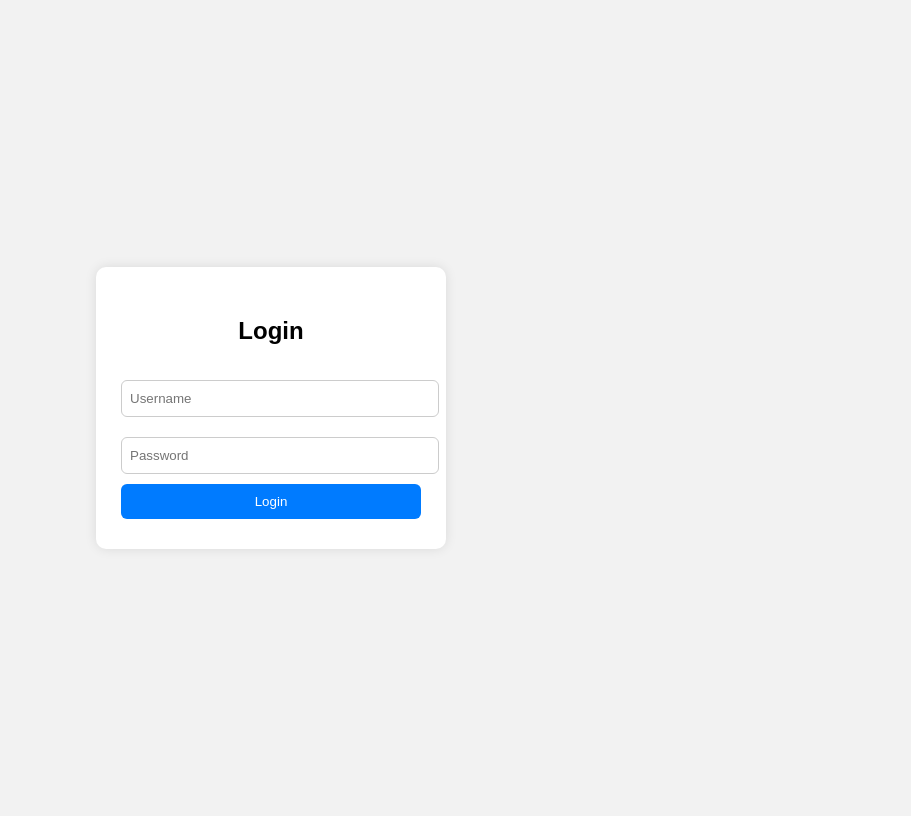
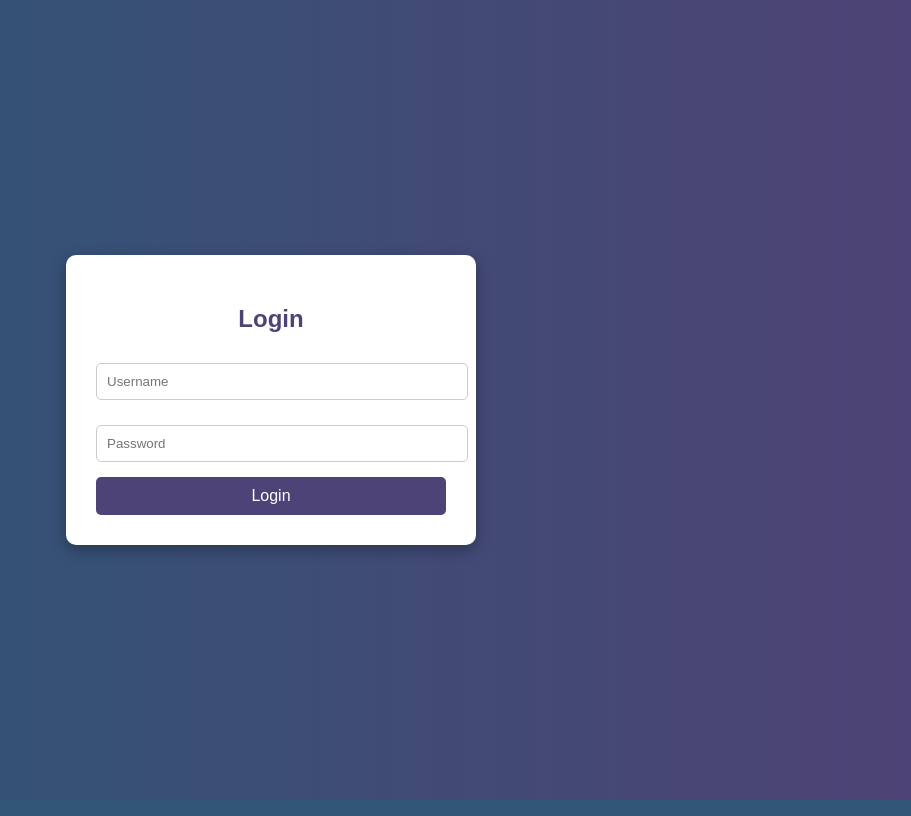
Before and after one commit to dannysclement/AutoZone.githup.io, a PHP site: page / in a window 1280 px wide. Shown: the whole page, without its empty margins (369-1280 px from the left). Run offline with PHP 8.4, Linux system fonts and the light colour scheme.

Commit message:
Update index.php

```diff
--- a/index.php
+++ b/index.php
@@ -1,18 +1,20 @@
 <?php
-// Define hardcoded credentials
-$correct_username = "admin";
-$correct_password = "1234";
-$login_success = false;
-$error_message = "";
+$login_error = "";
+$login_success = "";
 
 if ($_SERVER["REQUEST_METHOD"] == "POST") {
-    $username = $_POST['username'] ?? '';
-    $password = $_POST['password'] ?? '';
+    // Hardcoded credentials (for demonstration purposes)
+    $valid_username = "admin";
+    $valid_password = "1234";
 
-    if ($username === $correct_username && $password === $correct_password) {
-        $login_success = true;
+    // Get input from form
+    $username = $_POST["username"];
+    $password = $_POST["password"];
+
+    if ($username === $valid_username && $password === $valid_password) {
+        $login_success = "✅ Login successful. Welcome, $username!";
     } else {
-        $error_message = "Invalid username or password!";
+        $login_error = "❌ Invalid username or password.";
     }
 }
 ?>
@@ -20,99 +22,101 @@ if ($_SERVER["REQUEST_METHOD"] == "POST") {
 <!DOCTYPE html>
 <html lang="en">
 <head>
-    <meta charset="UTF-8">
-    <title>Simple Login Form</title>
+  <meta charset="UTF-8" />
+  <meta name="viewport" content="width=device-width, initial-scale=1.0"/>
+  <title>Login Page</title>
   <style>
     body {
       font-family: Arial, sans-serif;
-            background: #f2f2f2;
+      background: linear-gradient(to right, #2b5876, #4e4376);
       display: flex;
       justify-content: center;
       align-items: center;
       height: 100vh;
+      margin: 0;
     }
 
     .login-container {
-            background: white;
-            padding: 30px 25px;
+      background-color: white;
+      padding: 30px;
       border-radius: 10px;
-            box-shadow: 0px 0px 12px rgba(0,0,0,0.1);
-            width: 300px;
+      box-shadow: 0 5px 15px rgba(0,0,0,0.3);
+      width: 100%;
+      max-width: 350px;
     }
 
-        h2 {
+    .login-container h2 {
+      margin-bottom: 20px;
       text-align: center;
-            margin-bottom: 25px;
+      color: #4e4376;
     }
 
     input[type="text"],
     input[type="password"] {
       width: 100%;
-            padding: 10px 8px;
-            margin: 10px 0;
+      padding: 10px;
+      margin: 10px 0 15px 0;
       border: 1px solid #ccc;
-            border-radius: 6px;
+      border-radius: 5px;
     }
 
-        input[type="submit"] {
+    button {
       width: 100%;
       padding: 10px;
-            background: #007BFF;
+      background-color: #4e4376;
       color: white;
       border: none;
-            border-radius: 6px;
+      border-radius: 5px;
+      font-size: 16px;
       cursor: pointer;
     }
 
-        input[type="submit"]:hover {
-            background: #0056b3;
+    button:hover {
+      background-color: #2b5876;
+    }
+
+    .message {
+      text-align: center;
+      margin-top: 10px;
+      font-weight: bold;
     }
 
     .error {
       color: red;
-            text-align: center;
-            margin-bottom: 10px;
     }
 
-        .success-message {
-            background: #e0fce0;
-            padding: 20px;
-            border-radius: 10px;
-            text-align: center;
+    .success {
+      color: green;
     }
   </style>
+</head>
+<body>
+  <div class="login-container">
+    <h2>Login</h2>
+    <form method="post" onsubmit="return validateForm()">
+      <input type="text" name="username" id="username" placeholder="Username" />
+      <input type="password" name="password" id="password" placeholder="Password" />
+      <button type="submit">Login</button>
+    </form>
+
+    <?php if ($login_error): ?>
+      <div class="message error"><?php echo $login_error; ?></div>
+    <?php elseif ($login_success): ?>
+      <div class="message success"><?php echo $login_success; ?></div>
+    <?php endif; ?>
+  </div>
+
   <script>
     function validateForm() {
-            const username = document.forms["loginForm"]["username"].value;
-            const password = document.forms["loginForm"]["password"].value;
+      var username = document.getElementById("username").value.trim();
+      var password = document.getElementById("password").value.trim();
+
       if (username === "" || password === "") {
-                alert("Username and password are required.");
+        alert("Please fill in both username and password.");
         return false;
       }
       return true;
     }
   </script>
-</head>
-<body>
-
-<?php if ($login_success): ?>
-    <div class="success-message">
-        <h2>Welcome, <?= htmlspecialchars($correct_username) ?>!</h2>
-        <p>You have successfully logged in.</p>
-    </div>
-<?php else: ?>
-    <div class="login-container">
-        <h2>Login</h2>
-        <?php if ($error_message): ?>
-            <div class="error"><?= htmlspecialchars($error_message) ?></div>
-        <?php endif; ?>
-        <form name="loginForm" method="post" onsubmit="return validateForm();">
-            <input type="text" name="username" placeholder="Username">
-            <input type="password" name="password" placeholder="Password">
-            <input type="submit" value="Login">
-        </form>
-    </div>
-<?php endif; ?>
-
 </body>
 </html>
```
Lines whose indentation alone changed are shown as unchanged.
